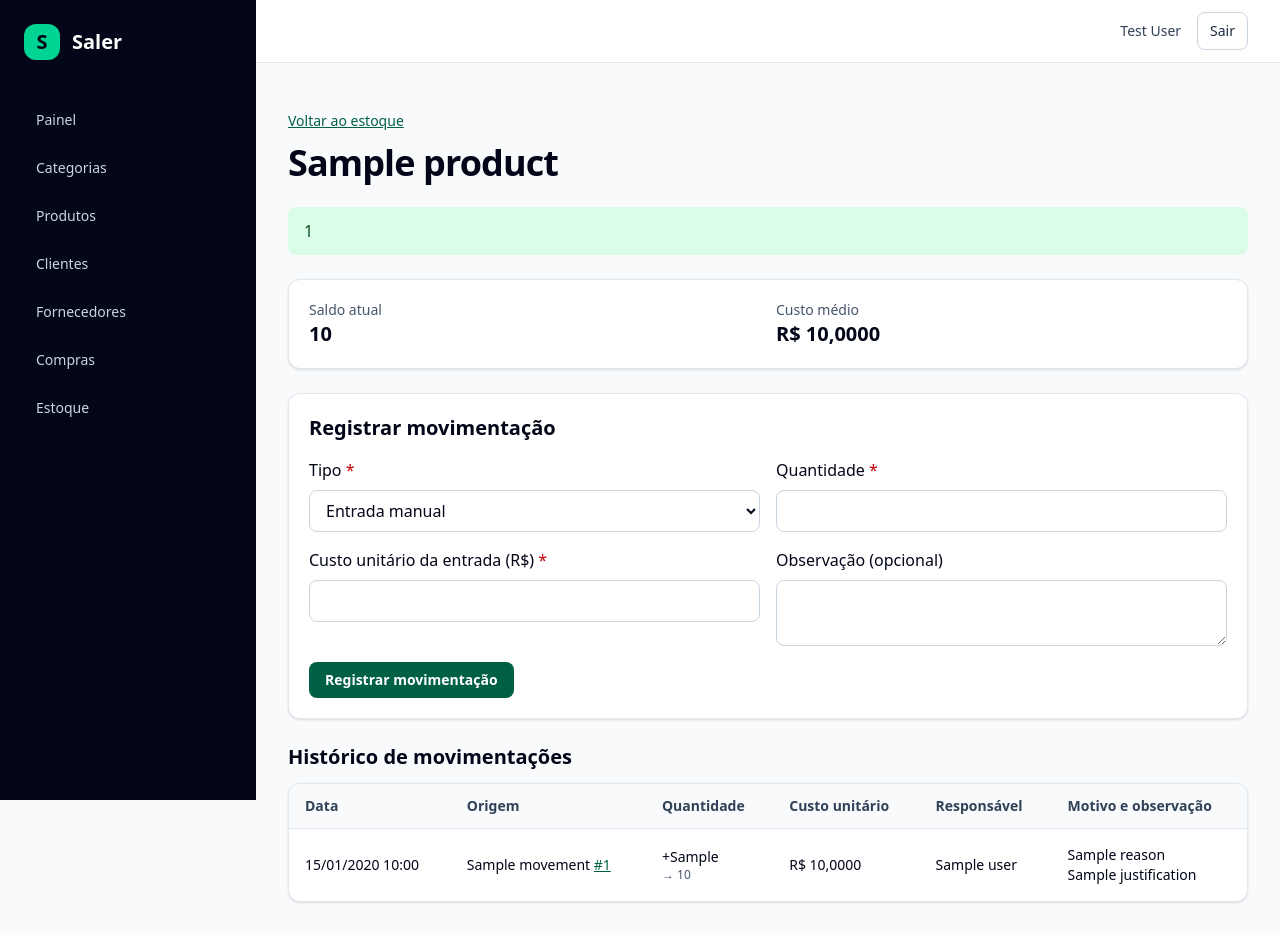
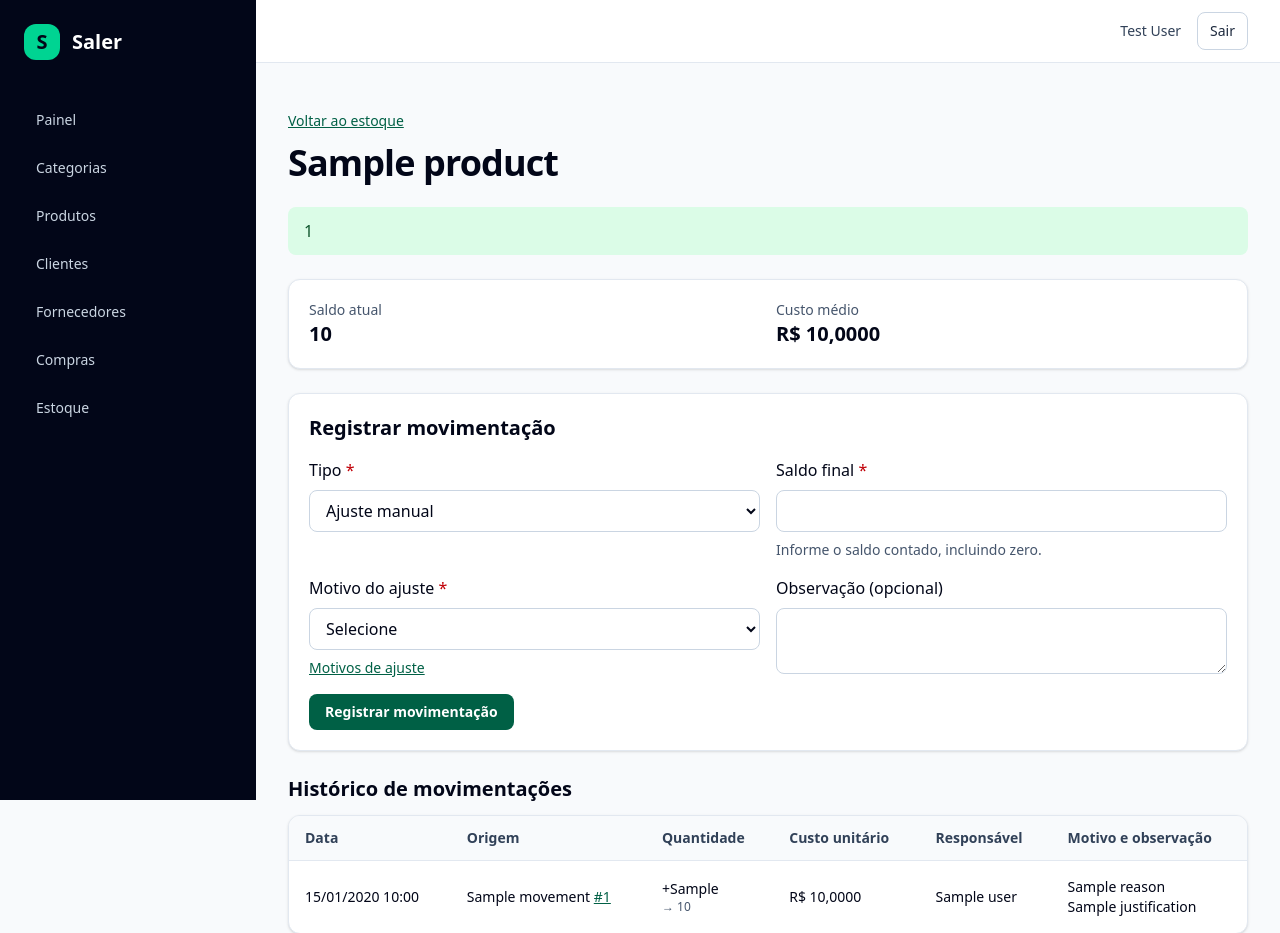
Before and after one commit to lorenaneiva/saler, a Laravel app: template resources/views/stock/show.blade.php in a window 1280 px wide. Shown: the top 933 px of the page. Before the commit the page ends 904 px from the top, so only its background shows below. Run offline with Laravel 12, Linux system fonts and the light colour scheme; a user stored in the database is signed in; data comes from the database, SQL or seed files in the repository; tables that the repository leaves empty hold one stand-in row (values such as "Sample post"); the template is opened without the code that fills it: most values are stand-ins (such as "Sample title", 1, 10 or a date in 2020); style sheets or scripts are compiled from the project's sources.

Commit message:
fix: exibe seletor de motivo ao abrir ajuste de estoque

```diff
--- a/resources/views/stock/movement-form.blade.php
+++ b/resources/views/stock/movement-form.blade.php
@@ -7,7 +7,9 @@
     $quantity = old('quantity');
     $unitCost = old('unit_cost');
     $justification = old('justification');
-    $isAdjustment = old('type') === \App\Models\StockMovement::Adjustment;
+    $type = old('type', \App\Models\StockMovement::Adjustment);
+    $isAdjustment = $type === \App\Models\StockMovement::Adjustment;
+    $isEntry = $type === \App\Models\StockMovement::ManualEntry;
 @endphp
 
 <form method="POST" action="{{ route('stock.store', $product) }}" class="panel grid gap-4 p-5 sm:grid-cols-2">
@@ -26,20 +28,20 @@
         <span>Tipo <x-required-mark /></span>
         <select id="movement-type" name="type" class="field" required>
             @foreach ($movementTypes as $value => $label)
-                <option value="{{ $value }}" @selected(old('type', \App\Models\StockMovement::ManualEntry) === $value)>{{ $label }}</option>
+                <option value="{{ $value }}" @selected($type === $value)>{{ $label }}</option>
             @endforeach
         </select>
     </label>
     <label class="grid content-start gap-2 font-medium">
-        <span><span id="stock-quantity-label">Quantidade</span> <x-required-mark /></span>
-        <input id="stock-quantity" name="quantity" type="number" class="field" min="0" max="2147483647" step="1"
+        <span><span id="stock-quantity-label">{{ $isAdjustment ? 'Saldo final' : 'Quantidade' }}</span> <x-required-mark /></span>
+        <input id="stock-quantity" name="quantity" type="number" class="field" min="{{ $isAdjustment ? 0 : 1 }}" max="2147483647" step="1"
             value="{{ is_scalar($quantity) ? $quantity : '' }}" required>
-        <span id="stock-adjustment-help" class="text-sm font-normal text-slate-600" hidden>Informe o saldo contado, incluindo zero.</span>
+        <span id="stock-adjustment-help" class="text-sm font-normal text-slate-600" @if (! $isAdjustment) hidden @endif>Informe o saldo contado, incluindo zero.</span>
     </label>
-    <label id="stock-unit-cost-field" class="grid content-start gap-2 font-medium">
+    <label id="stock-unit-cost-field" class="grid content-start gap-2 font-medium" @if (! $isEntry) hidden @endif>
         <span>Custo unitário da entrada (R$) <x-required-mark /></span>
         <input id="stock-unit-cost" name="unit_cost" type="number" class="field" min="0" max="9999999999.9999" step="0.0001"
-            value="{{ is_scalar($unitCost) ? $unitCost : '' }}">
+            value="{{ is_scalar($unitCost) ? $unitCost : '' }}" @required($isEntry) @disabled(! $isEntry)>
     </label>
     <div id="stock-reason-field" class="grid content-start gap-2" @if (! $isAdjustment) hidden @endif>
         <label for="stock-reason" class="font-medium">Motivo do ajuste <x-required-mark /></label>
```
Also changed, not shown: tests/Feature/StockTest.php (+11 -0 lines).
